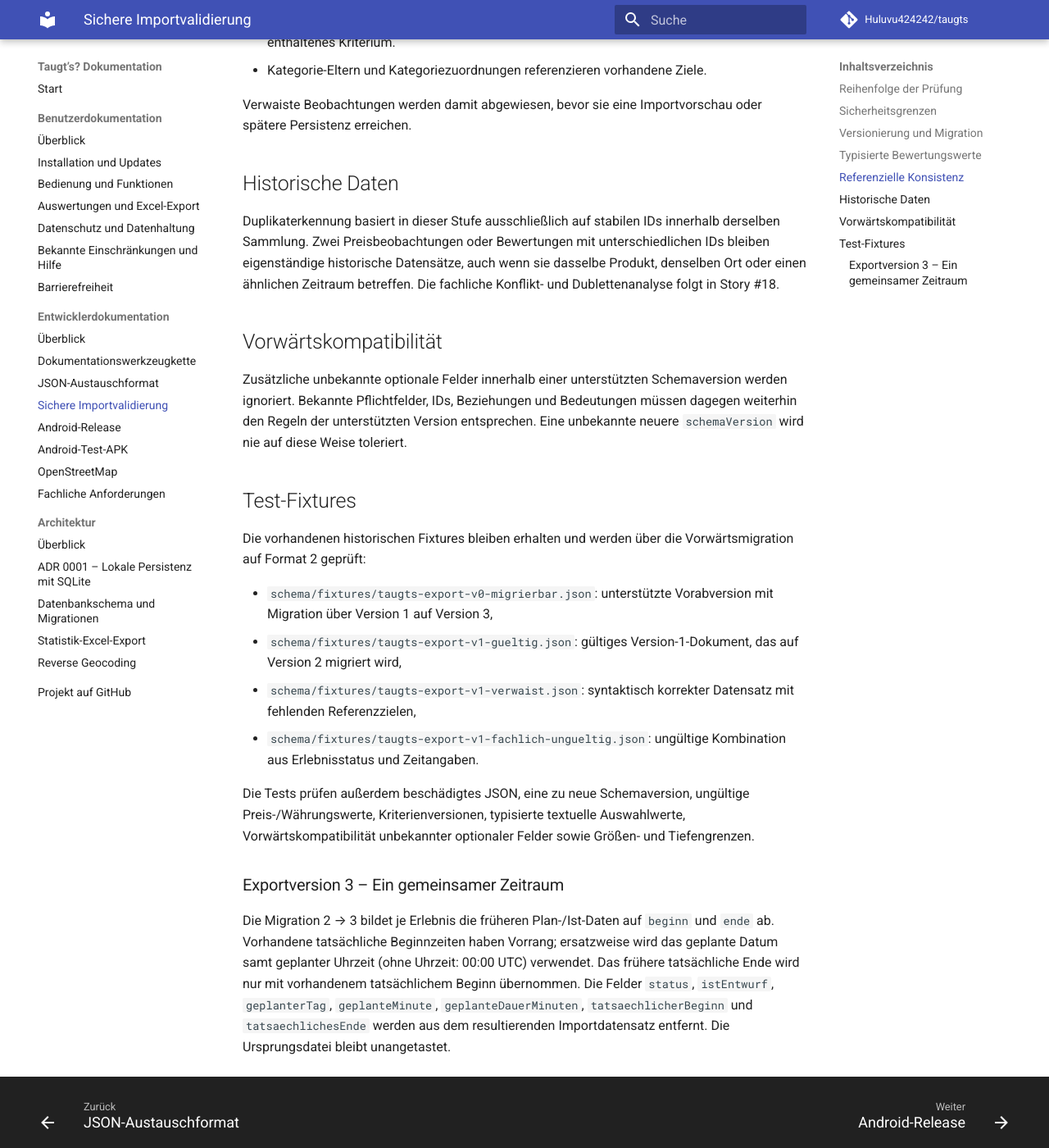
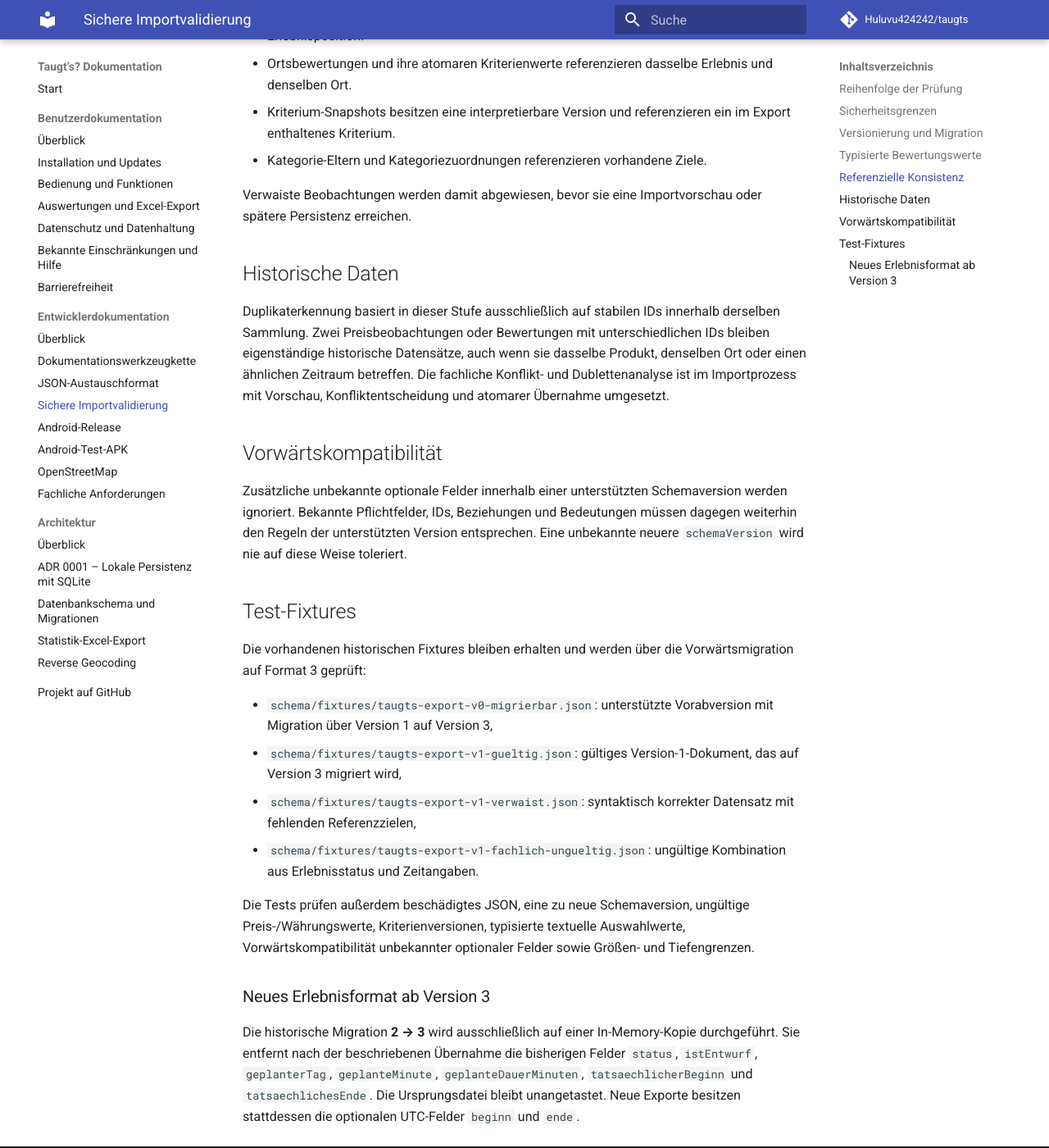
Before and after one commit to Huluvu424242/taugts, an MkDocs documentation site: the page built from docs/entwicklung/importvalidierung.md, in a window 1280 px wide and 1400 px high, scrolled down 2610 px. Shown: the whole window at 82% size. Built offline with MkDocs 1.6.1 and Material for MkDocs 9.7.7, drawn with Linux system fonts in a browser that asks for light colours; comment, search, counter and statistics services are not loaded; some of the changed text lies outside the part shown.

Commit message:
docs(#232): docs/entwicklung/importvalidierung.md mit Schema 4 und Austauschformat 3 synchronisieren

```diff
--- a/docs/entwicklung/importvalidierung.md
+++ b/docs/entwicklung/importvalidierung.md
@@ -1,6 +1,6 @@
 # Sichere Importvalidierung
 
-Importdateien gelten grundsätzlich als nicht vertrauenswürdig. `ImportValidierungsService` analysiert einen Text vollständig, bevor eine spätere Importstory daraus Änderungen am lokalen Bestand ableiten darf. Die Validierung selbst besitzt deshalb keinerlei Schreibzugriff auf die SQLite-Datenbank.
+Importdateien gelten grundsätzlich als nicht vertrauenswürdig. `ImportValidierungsService` analysiert einen Text vollständig, bevor die Importvorschau und anschließende bestätigte Ausführung daraus Änderungen am lokalen Bestand ableiten dürfen. Die Validierung selbst besitzt deshalb keinerlei Schreibzugriff auf die SQLite-Datenbank.
 
 ## Reihenfolge der Prüfung
 
@@ -32,12 +32,13 @@ Die Werte verhindern, dass offensichtlich unangemessen große oder extrem versch
 
 ## Versionierung und Migration
 
-Die aktuelle Austauschformatversion ist `2`. Dateien mit einer höheren Version werden abgewiesen, statt still wie eine unterstützte ältere Version interpretiert zu werden.
+Die aktuelle Austauschformatversion ist **`3`**. Dateien mit einer höheren Version werden abgewiesen, statt still wie eine unterstützte ältere Version interpretiert zu werden.
 
-Es bestehen zwei explizite Vorwärtsmigrationen:
+Es bestehen drei explizite Vorwärtsmigrationen:
 
 - **0 → 1:** Die Vorabversion 0 kann die damals noch nicht vorbereiteten Sammlungen `kategorien` und `kategorieZuordnungen` weglassen. Die Migration ergänzt beide als leere Arrays und setzt `schemaVersion` auf `1`.
-- **1 → 2:** Historische Bewertungen erhalten das neue Feld `textWert` mit `null`. Der vorhandene numerische `wert` bleibt unverändert erhalten. Dadurch werden alte Bewertungen nicht umgedeutet oder verworfen.
+- **1 → 2:** Historische Bewertungen erhalten das neue Feld `textWert` mit `null`. Der vorhandene numerische `wert` bleibt unverändert erhalten.
+- **2 → 3:** Der frühere Erlebnisstatus und die getrennten Plan-/Ist-Zeiten werden zu den optionalen Feldern `beginn` und `ende` zusammengeführt. Der tatsächliche Beginn hat Vorrang, ansonsten wird der geplante Zeitpunkt verwendet. Die bisherige tatsächliche Endzeit wird nur bei vorhandenem tatsächlichen Beginn übernommen. Dadurch werden alte Bewertungen nicht umgedeutet oder verworfen.
 
 Die Migrationen finden ausschließlich im Arbeitsspeicher statt und verändern weder die Eingabedatei noch lokale Daten.
 
@@ -71,7 +72,7 @@ Verwaiste Beobachtungen werden damit abgewiesen, bevor sie eine Importvorschau o
 
 ## Historische Daten
 
-Duplikaterkennung basiert in dieser Stufe ausschließlich auf stabilen IDs innerhalb derselben Sammlung. Zwei Preisbeobachtungen oder Bewertungen mit unterschiedlichen IDs bleiben eigenständige historische Datensätze, auch wenn sie dasselbe Produkt, denselben Ort oder einen ähnlichen Zeitraum betreffen. Die fachliche Konflikt- und Dublettenanalyse folgt in Story #18.
+Duplikaterkennung basiert in dieser Stufe ausschließlich auf stabilen IDs innerhalb derselben Sammlung. Zwei Preisbeobachtungen oder Bewertungen mit unterschiedlichen IDs bleiben eigenständige historische Datensätze, auch wenn sie dasselbe Produkt, denselben Ort oder einen ähnlichen Zeitraum betreffen. Die fachliche Konflikt- und Dublettenanalyse ist im Importprozess mit Vorschau, Konfliktentscheidung und atomarer Übernahme umgesetzt.
 
 ## Vorwärtskompatibilität
 
@@ -79,15 +80,15 @@ Zusätzliche unbekannte optionale Felder innerhalb einer unterstützten Schemave
 
 ## Test-Fixtures
 
-Die vorhandenen historischen Fixtures bleiben erhalten und werden über die Vorwärtsmigration auf Format 2 geprüft:
+Die vorhandenen historischen Fixtures bleiben erhalten und werden über die Vorwärtsmigration auf Format 3 geprüft:
 
 - `schema/fixtures/taugts-export-v0-migrierbar.json`: unterstützte Vorabversion mit Migration über Version 1 auf Version 3,
-- `schema/fixtures/taugts-export-v1-gueltig.json`: gültiges Version-1-Dokument, das auf Version 2 migriert wird,
+- `schema/fixtures/taugts-export-v1-gueltig.json`: gültiges Version-1-Dokument, das auf Version 3 migriert wird,
 - `schema/fixtures/taugts-export-v1-verwaist.json`: syntaktisch korrekter Datensatz mit fehlenden Referenzzielen,
 - `schema/fixtures/taugts-export-v1-fachlich-ungueltig.json`: ungültige Kombination aus Erlebnisstatus und Zeitangaben.
 
 Die Tests prüfen außerdem beschädigtes JSON, eine zu neue Schemaversion, ungültige Preis-/Währungswerte, Kriterienversionen, typisierte textuelle Auswahlwerte, Vorwärtskompatibilität unbekannter optionaler Felder sowie Größen- und Tiefengrenzen.
 
-### Exportversion 3 – Ein gemeinsamer Zeitraum
+### Neues Erlebnisformat ab Version 3
 
-Die Migration 2 → 3 bildet je Erlebnis die früheren Plan-/Ist-Daten auf `beginn` und `ende` ab. Vorhandene tatsächliche Beginnzeiten haben Vorrang; ersatzweise wird das geplante Datum samt geplanter Uhrzeit (ohne Uhrzeit: 00:00 UTC) verwendet. Das frühere tatsächliche Ende wird nur mit vorhandenem tatsächlichem Beginn übernommen. Die Felder `status`, `istEntwurf`, `geplanterTag`, `geplanteMinute`, `geplanteDauerMinuten`, `tatsaechlicherBeginn` und `tatsaechlichesEnde` werden aus dem resultierenden Importdatensatz entfernt. Die Ursprungsdatei bleibt unangetastet.
+Die historische Migration **2 → 3** wird ausschließlich auf einer In-Memory-Kopie durchgeführt. Sie entfernt nach der beschriebenen Übernahme die bisherigen Felder `status`, `istEntwurf`, `geplanterTag`, `geplanteMinute`, `geplanteDauerMinuten`, `tatsaechlicherBeginn` und `tatsaechlichesEnde`. Die Ursprungsdatei bleibt unangetastet. Neue Exporte besitzen stattdessen die optionalen UTC-Felder `beginn` und `ende`.
```
